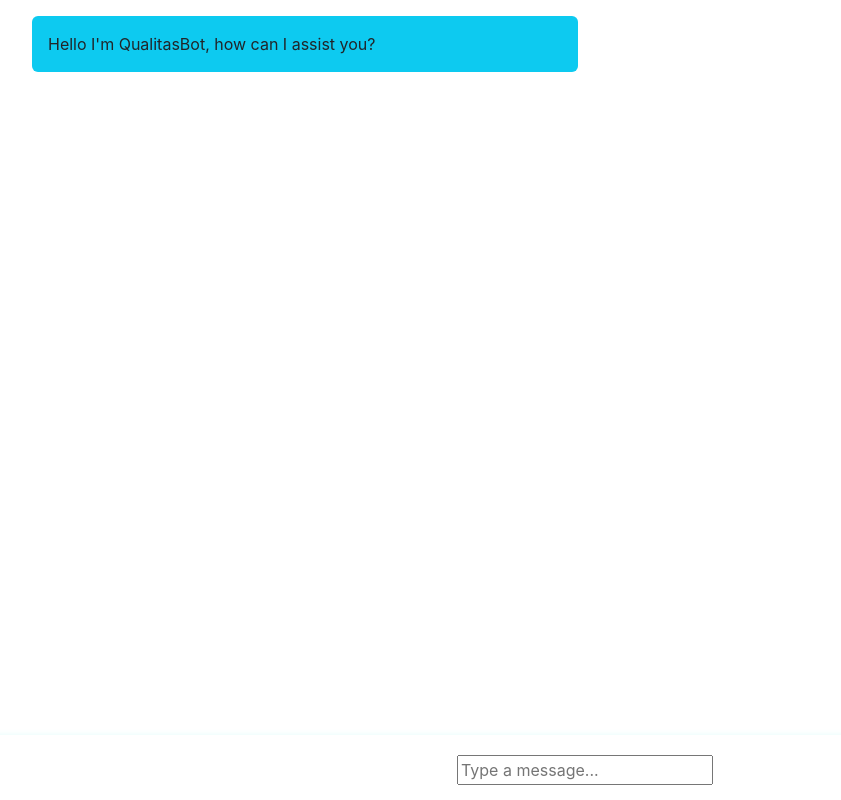
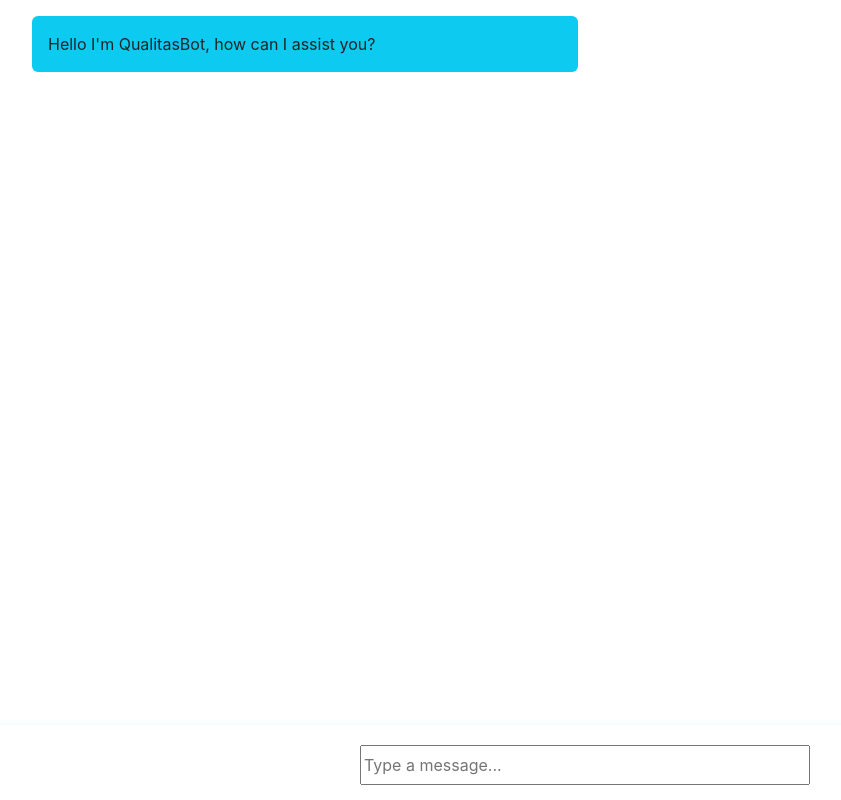
Before and after one commit to Rohanmrao/Qualitas_Bot, a React (Create React App) app in the folder UI/qualitasbot/: page / in a window 1280 px wide. Shown: the whole page, without its empty margins (50-891 px from the left). Built offline with nearby package versions, Linux system fonts and the light colour scheme.

Commit message:
input bar size changes

```diff
--- a/UI/qualitasbot/src/styles.css
+++ b/UI/qualitasbot/src/styles.css
@@ -31,6 +31,8 @@
   .input-container input {
     margin-right: 10px;
     margin-bottom: 15px;
+    width: 450px;
+    height: 40px;
   }
 
   .button {
```
